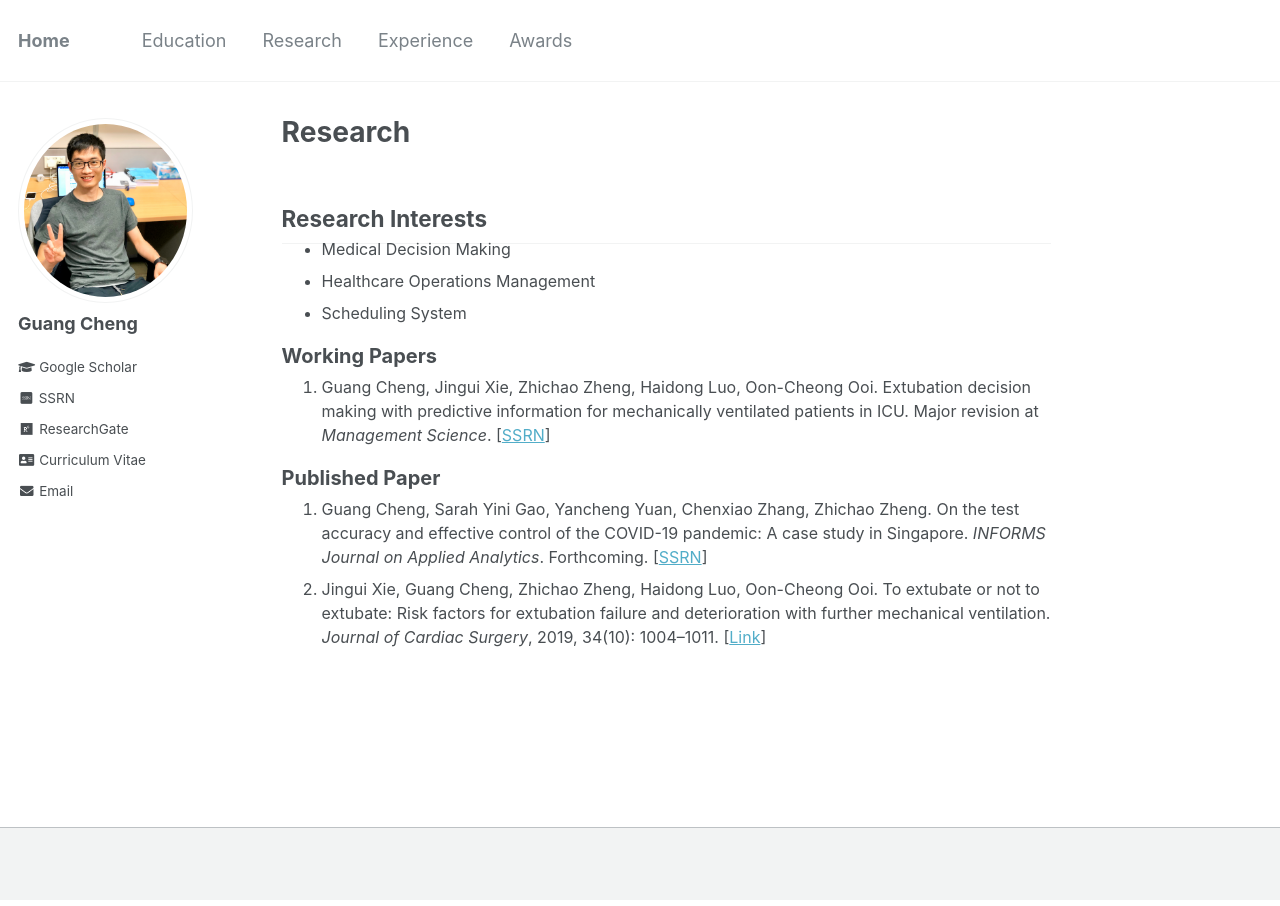
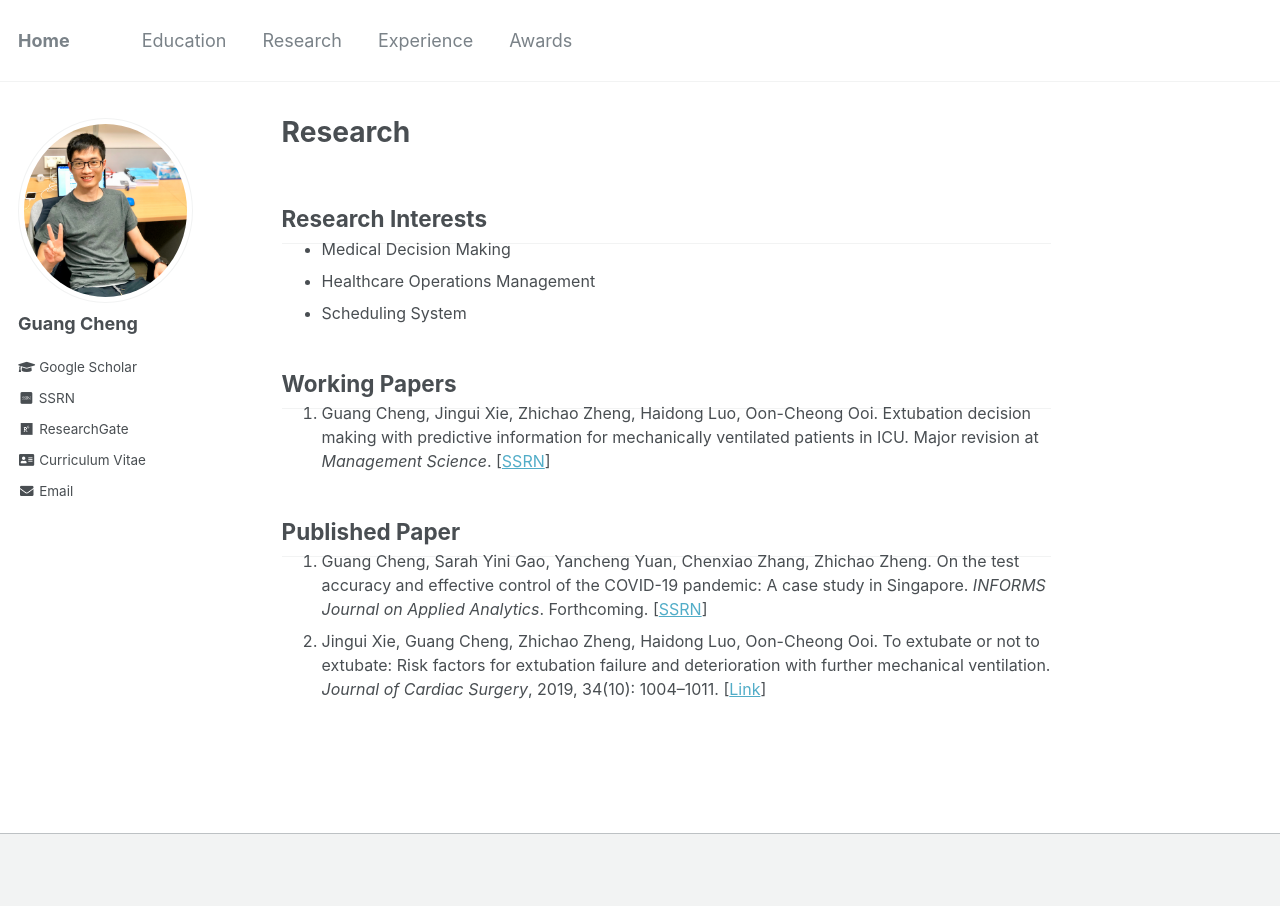
Before and after one commit to gcheng-nus/gcheng-nus.github.io, a Jekyll site: the page built from _pages/research.md, in a window 1280 px wide. Built offline with Jekyll 4.4.1, drawn with Linux system fonts in a browser that asks for light colours; some web fonts are replaced.

Commit message:
revise extension

```diff
--- a/_pages/research.md
+++ b/_pages/research.md
@@ -5,19 +5,23 @@ permalink: /research/
 author_profile: true
 ---
 <!-- <br> -->
+<body>
+
 <h2>Research Interests</h2>
 <ul style="font-size: 16px; margin-top: -1.2em">
 	<li>Medical Decision Making</li>
 	<li>Healthcare Operations Management</li>
 	<li>Scheduling System</li>
 </ul>
-<b style="font-size: 20px">Working Papers</b>
+<h2>Working Papers</h2>
 <ol style="font-size: 16px; margin-top: -1.2em">
 	<li>Guang Cheng, Jingui Xie, Zhichao Zheng, Haidong Luo, Oon-Cheong Ooi. Extubation decision making with predictive information for mechanically ventilated patients in ICU. Major revision at <i>Management Science</i>. [<a href="https://ssrn.com/abstract=3397530" target="_blank">SSRN</a>]</li>
 </ol>
-<b style="font-size: 20px">Published Paper</b>
+<h2>Published Paper</h2>
 <ol style="font-size: 16px; margin-top: -1.2em;">
 	<li>Guang Cheng, Sarah Yini Gao, Yancheng Yuan, Chenxiao Zhang, Zhichao Zheng. On the test accuracy and effective control of the COVID-19 pandemic: A case study in Singapore. <i>INFORMS Journal on Applied Analytics</i>. Forthcoming. [<a href="http://ssrn.com/abstract=3955828" target="_blank">SSRN</a>]</li>
 	<!--  -->
 	<li>Jingui Xie, Guang Cheng, Zhichao Zheng, Haidong Luo, Oon-Cheong Ooi. To extubate or not to extubate: Risk factors for extubation failure and deterioration with further mechanical ventilation. <i>Journal of Cardiac Surgery</i>, 2019, 34(10): 1004–1011. [<a href="https://onlinelibrary.wiley.com/doi/abs/10.1111/jocs.14189" target="_blank">Link</a>]</li>
 </ol>
+
+</body>
```
